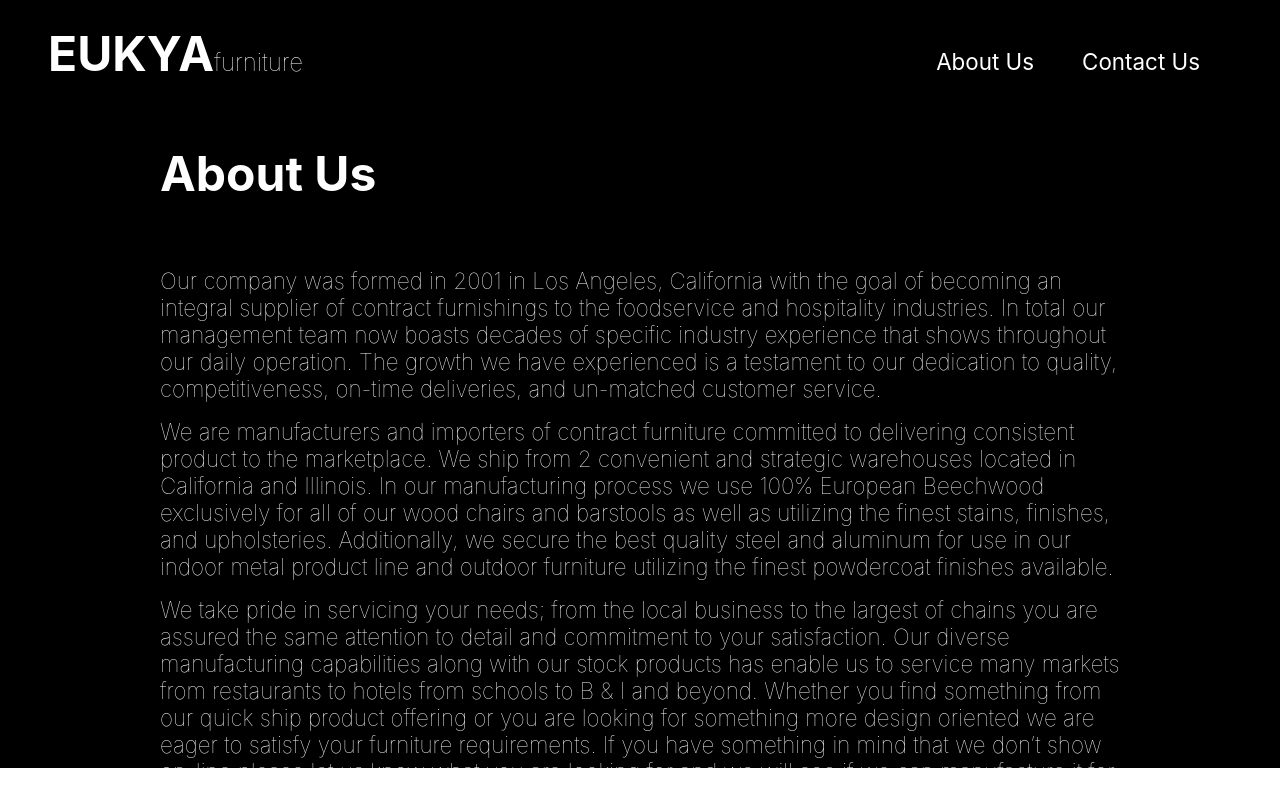
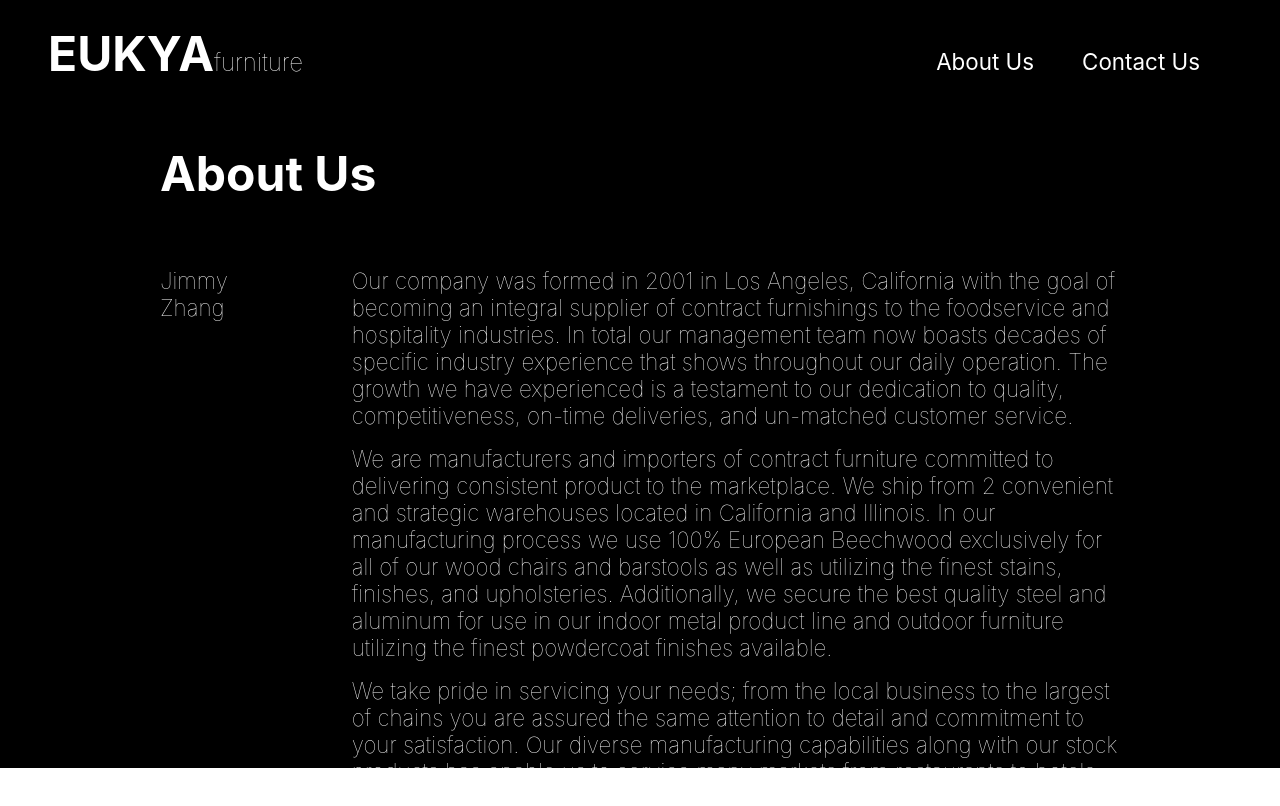
Before and after one commit to pjoe652/Eukya, a Next.js app in the folder eukya/: page /about in a window 1280 px wide. Shown: the top 806 px of the page. Built offline with nearby package versions, Linux system fonts and the light colour scheme; a web font is replaced by a local one.

Commit message:
about us

```diff
--- a/eukya/pages/about.js
+++ b/eukya/pages/about.js
@@ -7,9 +7,16 @@
         <div className="main-container">
           <Header/>
           <div className="about-container">
-            <a className="title">
-                About Us
-            </a>
+            <div className="title">
+                <a>About Us</a>
+            </div>
+            <div className="scnd-container">
+              <div className="third-container">
+                <div className="fifth-container">
+                  <a> Jimmy Zhang</a>
+                </div>
+              </div>
+              <div className="fourth-container">
                 <a>
                     Our company was formed in 2001 in Los Angeles, California with the goal of becoming an integral supplier of contract furnishings to the foodservice and hospitality industries. In total our management team now boasts decades of specific industry experience that shows throughout our daily operation. The growth we have experienced is a testament to our dedication to quality, competitiveness, on-time deliveries, and un-matched customer service.
                 </a>
@@ -21,6 +28,8 @@
                 </a>
               </div>
             </div>
+          </div>
+        </div>
     )
   }
 }
--- a/eukya/styles/about.scss
+++ b/eukya/styles/about.scss
@@ -17,6 +17,24 @@
         padding-top: 1rem;
     }
 
+    .scnd-container{
+        display: flex;
+        flex-direction: row;
+        .third-container{
+            padding-right: 5rem;
+            display: flex;
+            flex-direction: column;
+            width: 100%;
+
+            .fifth-container{
+                display: flex;
+            }
+        }
+        .fourth-container{
+            flex-direction: column;
+            display: flex;
+        }
+
         a {
             display: flex;
             font-size: 1.4rem;
@@ -26,3 +44,7 @@
             padding-bottom: 1rem;
         }
     }
+
+
+
+}
```
Lines whose indentation alone changed are shown as unchanged.
